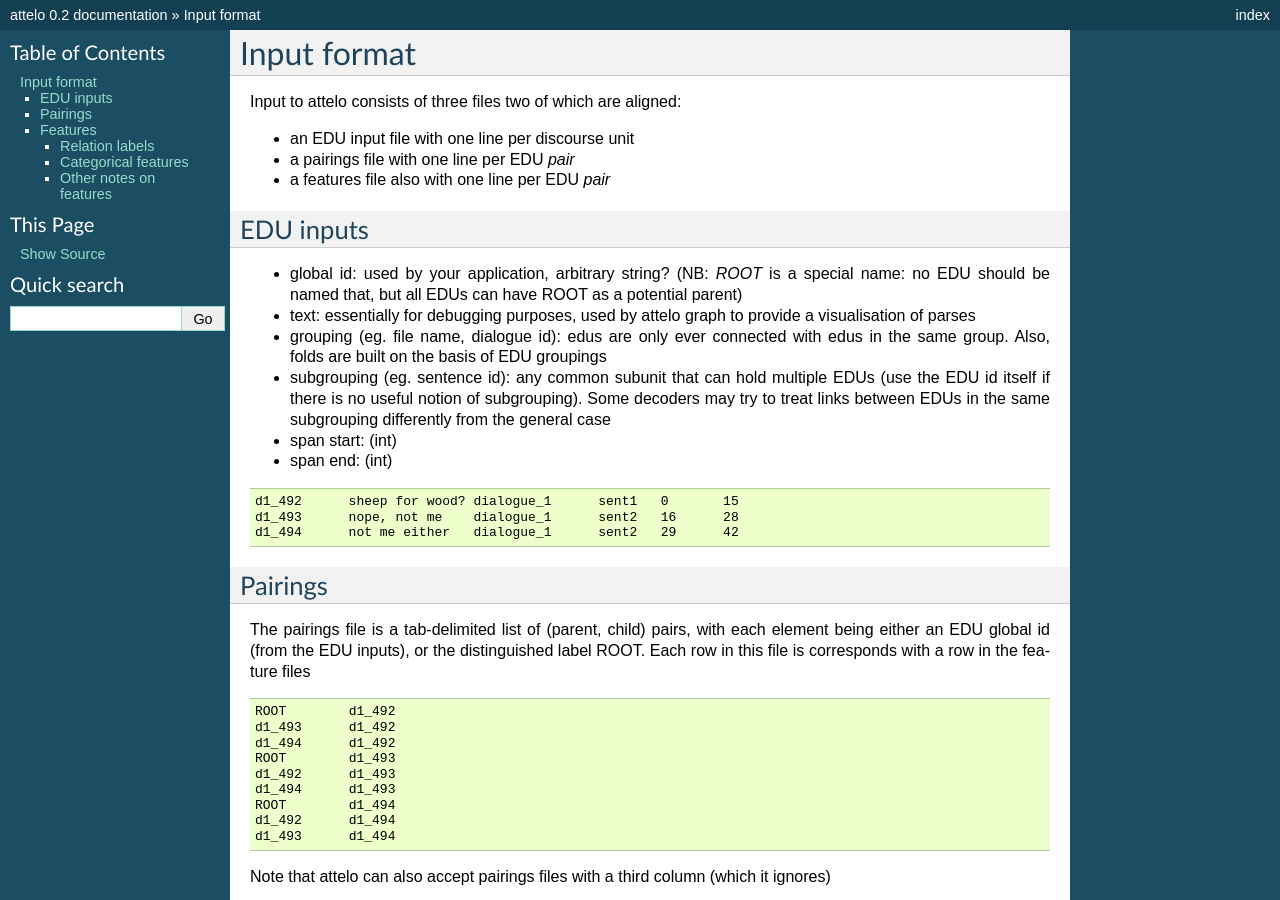
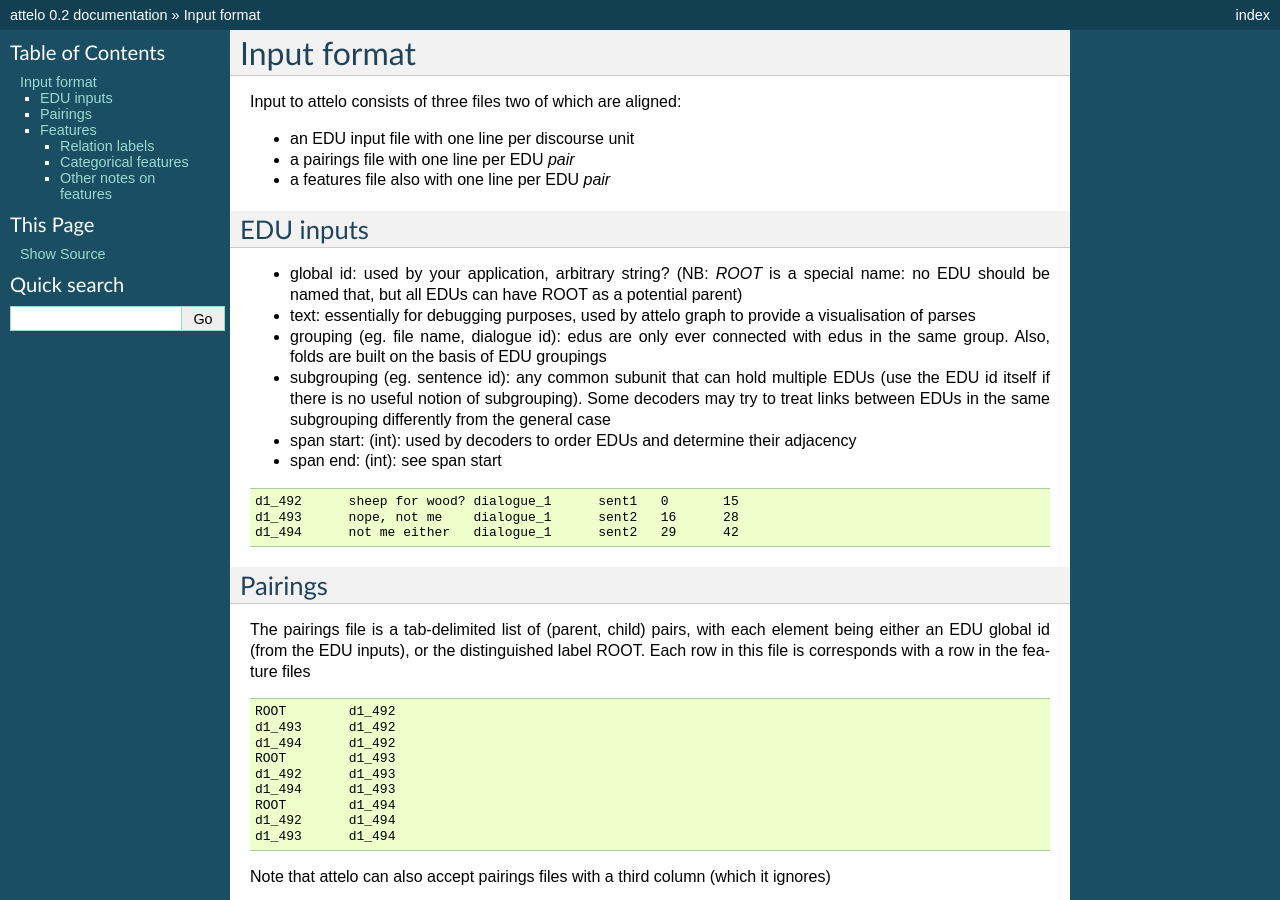
Before and after one commit to irit-melodi/attelo, a Sphinx documentation site: the page built from doc/input.rst, in a window 1280 px wide and 900 px high. Built offline with Sphinx 7.4.7, drawn with Linux system fonts in a browser that asks for light colours.

Commit message:
DOC describe EDU spans a bit

```diff
--- a/doc/input.rst
+++ b/doc/input.rst
@@ -25,8 +25,9 @@ EDU inputs
   is no useful notion of subgrouping).  Some decoders may
   try to treat links between EDUs in the same subgrouping
   differently from the general case
-* span start: (int)
-* span end: (int)
+* span start: (int): used by decoders to order EDUs and
+  determine their adjacency
+* span end: (int): see span start
 
 ::
 
```
